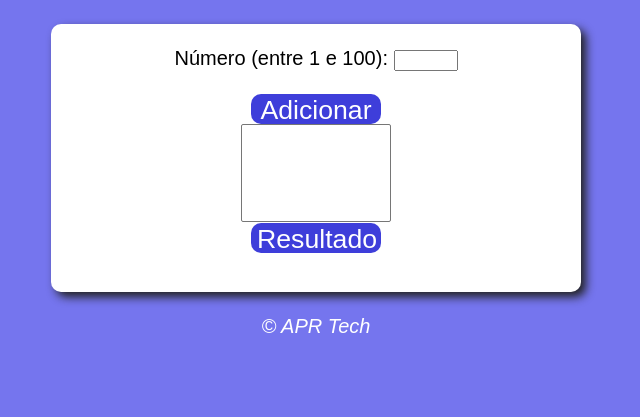
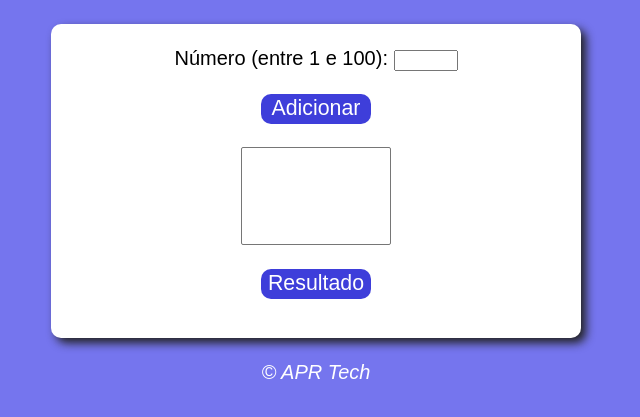
Before and after one commit to APROM3U/Projects, a plain HTML site: page Array/array.html in a window 1280 px wide. Shown: the part 75-492 px from the top of the page, without its empty margins (324-964 px from the left). Drawn offline with Linux system fonts and the light colour scheme.

Commit message:
Efetuado ajustes no layout

```diff
--- a/Array/array.html
+++ b/Array/array.html
@@ -10,18 +10,20 @@
 </head>
 
 <body>
-    <header>
+    <header align="center">
         <h1>Analisador de Números</h1>
     </header>
     <section>
-        <div>
+        <div align="center">
             Número (entre 1 e 100):
             <input type="number" name="fnum" id="fnum" min="1" max="100">
             <br>
             <br>
             <button name="adicionar" value="adicionar" onclick="adicionar()">Adicionar</button>
             <br>
+            <br>
             <select name="lista" id="lista" size="6"></select>
+            <br>
             <br>
             <button onclick="finalizar()">Resultado</button>
         </div>
--- a/Array/array.js
+++ b/Array/array.js
@@ -45,7 +45,7 @@ function finalizar() {
     } else {
         let total = valor.length;
         let maior = [0];
-        let menor = [0];
+        let menor = 0;
         let soma = 0;
         let media = 0;
 
@@ -55,7 +55,7 @@ function finalizar() {
 
             if (valor[pos] > maior)
                 maior = valor[pos];
-            if (valor[pos] < menor)
+            if (valor[pos] < maior)
                 menor = valor[pos];
         }
 
--- a/Array/estilo.css
+++ b/Array/estilo.css
@@ -19,24 +19,25 @@ section {
 
 div {
     text-align: center;
-    padding: 8px;
+    padding: 0.5rem;
 }
 
 footer {
     color: rgb(255, 255, 255);
     text-align: center;
     font-style: italic;
-    font: arial 3px;
+    font: arial 0.1875rem;
 }
 
 button {
     background: rgb(62, 62, 218);
-    font: normal 20pt Arial;
+    font: normal 16pt Arial;
     color: white;
-    width: 130px;
-    height: 30px;
-    border-radius: 10px;
+    width: 6.875rem;
+    height: 1.875rem;
+    border-radius: 0.625rem;
     border: none;
+    cursor: pointer;
 }
 
 select#lista{
```
